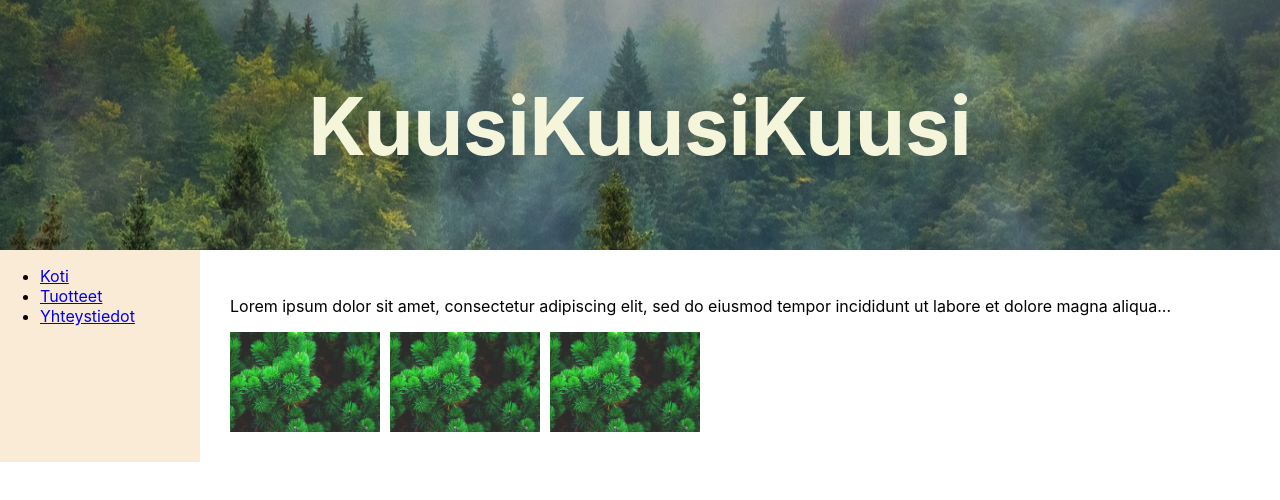
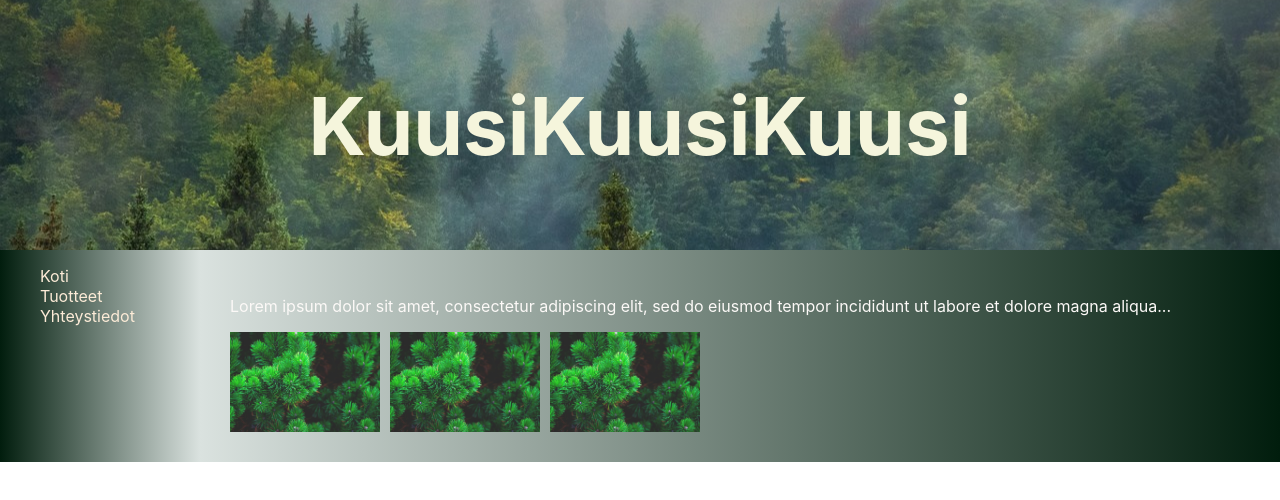
Before and after one commit to Verkkopalveluprojekti-Ryhma10/etusivuleiska, a React (Create React App) app: page / in a window 1280 px wide. Shown: the top 500 px of the page. Built offline with nearby package versions, Linux system fonts and the light colour scheme.

Commit message:
navbar, context visual designingia

```diff
--- a/src/App.js
+++ b/src/App.js
@@ -1,5 +1,4 @@
 
-import './App.css';
 import Header from './components/Header';
 import Main from './components/Main';
 
--- a/src/components/Main.css
+++ b/src/components/Main.css
@@ -6,12 +6,29 @@
 
 .navbar {
     width: 200px;
-    background-color: antiquewhite;
+    background: linear-gradient(to right, #011d0d, rgb(218, 226, 223));
     padding: 10 0 10 0;
+    color: rgb(252, 235, 215);
+}
+
+li {
+    list-style: none;
+}
+
+li a{
+    list-style: none;
+    text-decoration: none;
+    color: rgb(252, 235, 215);
+}
+
+a:hover {
+    color: rgb(196, 6, 6)
 }
 
 .aside {
     flex: 1;
+    background: linear-gradient(to left, #011d0d, rgb(218, 226, 223));
+    color: rgb(252, 249, 247);
     padding: 30px;
 }
 
--- a/src/components/Navbar.js
+++ b/src/components/Navbar.js
@@ -1,7 +1,7 @@
 
 function Navbar() {
     return (
-<nav>
+<nav className="navbar">
       <ul>
         <li><a href="/">Koti</a></li>
         <li><a href="/tuotteet">Tuotteet</a></li>
```
